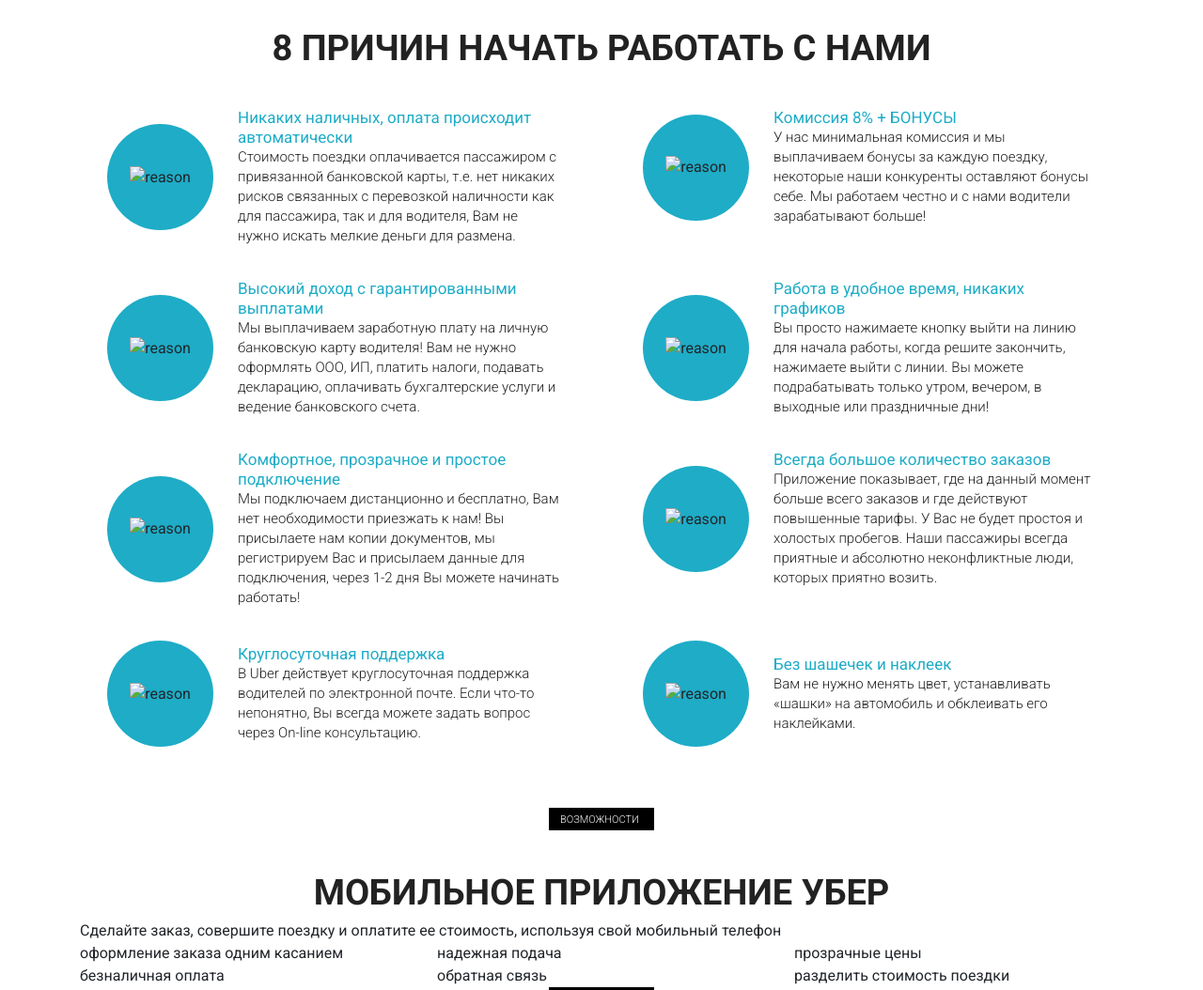
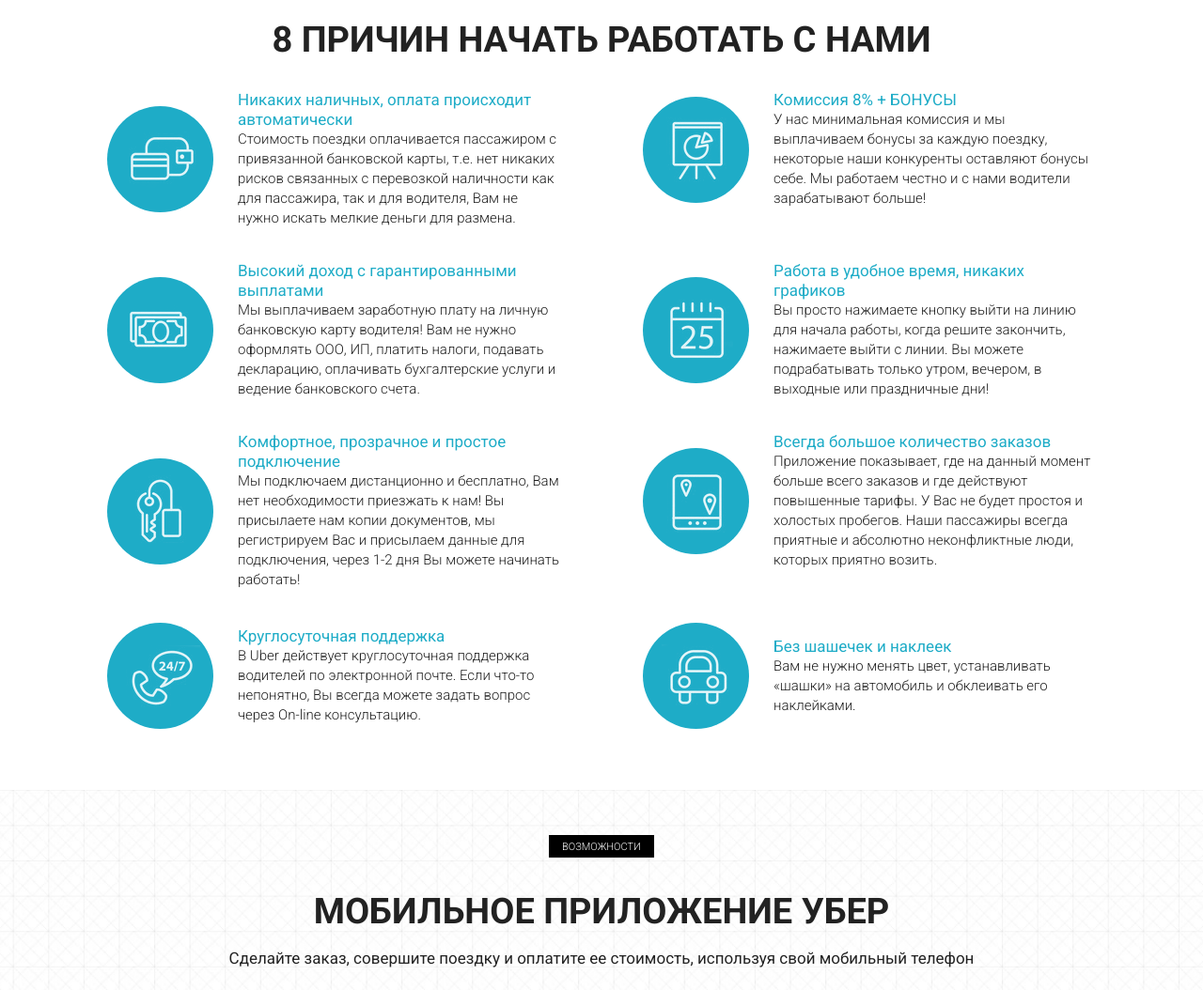
Before and after one commit to Rechet-117/Rechet-117.github.io, a plain HTML site: page index.html in a window 1280 px wide. Shown: the part 960-2014 px from the top of the page at 94% size. Drawn offline with Linux system fonts and the light colour scheme; files that its build step writes are made by us from their sources; files whose address does not match are found by name.

Commit message:
Add files via upload

```diff
--- a/index.html
+++ b/index.html
@@ -5,12 +5,12 @@
     <meta name="viewport" content="width=device-width, initial-scale=1.0">
     <meta http-equiv="X-UA-Compatible" content="ie=edge">
     <title>Uber</title>
-    <link rel="shortcut icon" href="/src/icons/favicon.ico" type="image/x-icon">
+    <link rel="shortcut icon" href="/icons/favicon.ico" type="image/x-icon">
     <link href="https://fonts.googleapis.com/css?family=Roboto:300,400,700&amp;subset=cyrillic-ext" rel="stylesheet">
-    <link rel="stylesheet" href="/src/css/bootstrap-reboot.min.css">
-    <link rel="stylesheet" href="/src/css/bootstrap-grid.min.css">
+    <link rel="stylesheet" href="/css/bootstrap-reboot.min.css">
+    <link rel="stylesheet" href="/css/bootstrap-grid.min.css">
     <link rel="stylesheet" href="https://use.fontawesome.com/releases/v5.8.2/css/all.css" integrity="sha384-oS3vJWv+0UjzBfQzYUhtDYW+Pj2yciDJxpsK1OYPAYjqT085Qq/1cq5FLXAZQ7Ay" crossorigin="anonymous">
-    <link rel="stylesheet" href="/src/css/style.min.css">
+    <link rel="stylesheet" href="/css/style.min.css">
 </head>
 <body>
     <header>
@@ -35,7 +35,7 @@
             <div class="container">
                 <div class="row">
                     <div class="col-6 col-md-4 offset-md-1">
-                        <a href="#" class="subheader_logo"><img src="/src/icons/logo.png" alt="logo"></a>
+                        <a href="#" class="subheader_logo"><img src="/icons/logo.png" alt="logo"></a>
                         <div class="subheader_official">Официальный партнер Uber в Москве</div>
                     </div>
 
@@ -81,7 +81,7 @@
                 <div class="col-md-6">
                     <div class="reasons_block">
                         <div class="reasons_round">
-                            <img src="/src/icons/reasons/reason_1.png" alt="reason">
+                            <img src="/icons/reasons/reason_1.png" alt="reason">
                         </div>
                         <div class="reasons_descr">
                             <div class="reasons_subtitle">Никаких наличных, оплата происходит автоматически</div>
@@ -94,7 +94,7 @@
                 <div class="col-md-6">
                     <div class="reasons_block">
                         <div class="reasons_round">
-                            <img src="/src/icons/reasons/reason_2.png" alt="reason">
+                            <img src="/icons/reasons/reason_2.png" alt="reason">
                         </div>
                         <div class="reasons_descr">
                             <div class="reasons_subtitle">Комиссия 8% + БОНУСЫ</div>
@@ -107,7 +107,7 @@
                 <div class="col-md-6">
                     <div class="reasons_block">
                         <div class="reasons_round">
-                            <img src="/src/icons/reasons/reason_3.png" alt="reason">
+                            <img src="/icons/reasons/reason_3.png" alt="reason">
                         </div>
                         <div class="reasons_descr">
                             <div class="reasons_subtitle">Высокий доход с гарантированными выплатами</div>
@@ -120,7 +120,7 @@
                 <div class="col-md-6">
                     <div class="reasons_block">
                         <div class="reasons_round">
-                            <img src="/src/icons/reasons/reason_4.png" alt="reason">
+                            <img src="/icons/reasons/reason_4.png" alt="reason">
                         </div>
                         <div class="reasons_descr">
                             <div class="reasons_subtitle">Работа в удобное время, никаких графиков</div>
@@ -133,7 +133,7 @@
                 <div class="col-md-6">
                     <div class="reasons_block">
                         <div class="reasons_round">
-                            <img src="/src/icons/reasons/reason_5.png" alt="reason">
+                            <img src="/icons/reasons/reason_5.png" alt="reason">
                         </div>
                         <div class="reasons_descr">
                             <div class="reasons_subtitle">Комфортное, прозрачное и простое подключение</div>
@@ -146,7 +146,7 @@
                 <div class="col-md-6">
                     <div class="reasons_block">
                         <div class="reasons_round">
-                            <img src="/src/icons/reasons/reason_6.png" alt="reason">
+                            <img src="/icons/reasons/reason_6.png" alt="reason">
                         </div>
                         <div class="reasons_descr">
                             <div class="reasons_subtitle">Всегда большое количество заказов</div>
@@ -159,7 +159,7 @@
                 <div class="col-md-6">
                     <div class="reasons_block">
                         <div class="reasons_round">
-                            <img src="/src/icons/reasons/reason_7.png" alt="reason">
+                            <img src="/icons/reasons/reason_7.png" alt="reason">
                         </div>
                         <div class="reasons_descr">
                             <div class="reasons_subtitle">Круглосуточная поддержка</div>
@@ -172,7 +172,7 @@
                 <div class="col-md-6">
                     <div class="reasons_block">
                         <div class="reasons_round">
-                            <img src="/src/icons/reasons/reason_8.png" alt="reason">
+                            <img src="/icons/reasons/reason_8.png" alt="reason">
                         </div>
                         <div class="reasons_descr">
                             <div class="reasons_subtitle">Без шашечек и наклеек</div>
@@ -252,7 +252,7 @@
             <h2 class="title title_white hidden-320">Выбор - отличная штука!</h2>
             <div class="subtitle subtitle_white hidden-320">Закажите автомобиль, который подходит вам по стилю и бюджету</div>
 
-            <img src="/src/img/car.png" alt="uber car" class="choice_img">
+            <img src="/img/car.png" alt="uber car" class="choice_img">
             <div class="choice_descr">
                 Машины на каждый день.<br>
                 Лучше, быстрее и дешевле, чем такси
@@ -419,19 +419,19 @@
             <div>
                 <div class="footer_mobile">
                     <a href="#">
-                        <img src="/src/img/app_store.png" alt="App Store">
+                        <img src="/img/app_store.png" alt="App Store">
                     </a>
                     <a href="#">
-                        <img src="/src/img/google_play.png" alt="Google play">
+                        <img src="/img/google_play.png" alt="Google play">
                     </a>
                     <a href="#">
-                        <img src="/src/img/windows_store.png" alt="Windows store">
+                        <img src="/img/windows_store.png" alt="Windows store">
                     </a>
                 </div>
             </div>
         </div>
     </footer>
 
-    <script src="/src/js/script.js"></script>
+    <script src="/js/script.js"></script>
 </body>
 </html>
```
